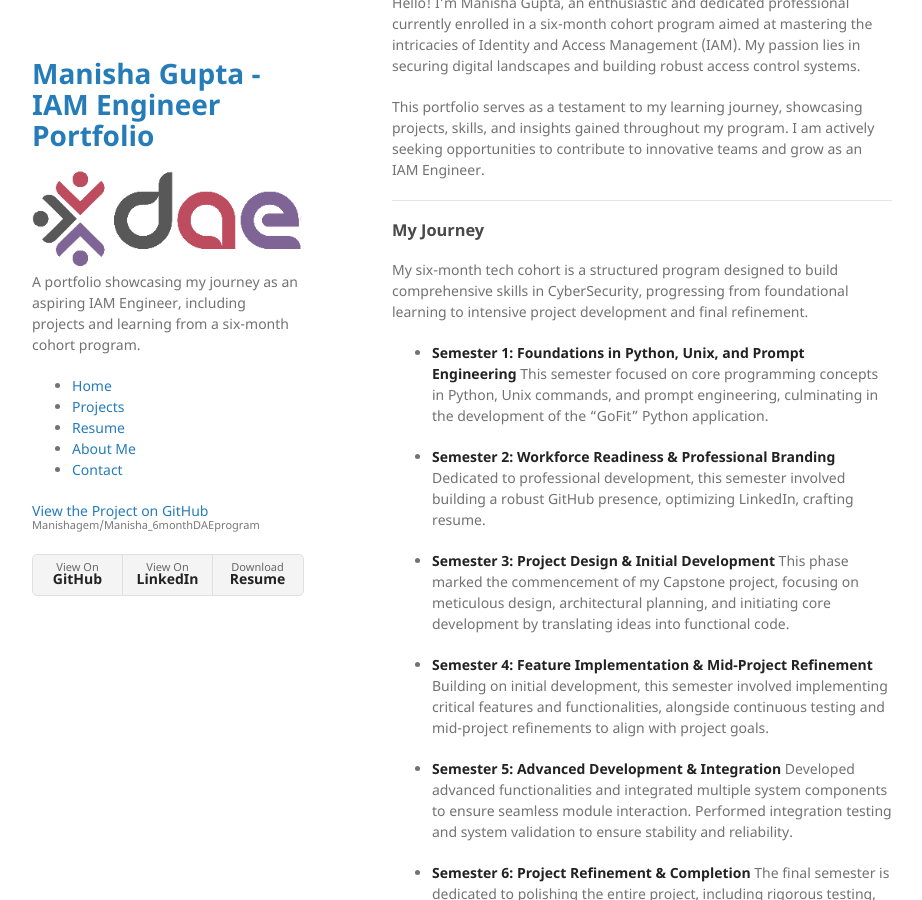
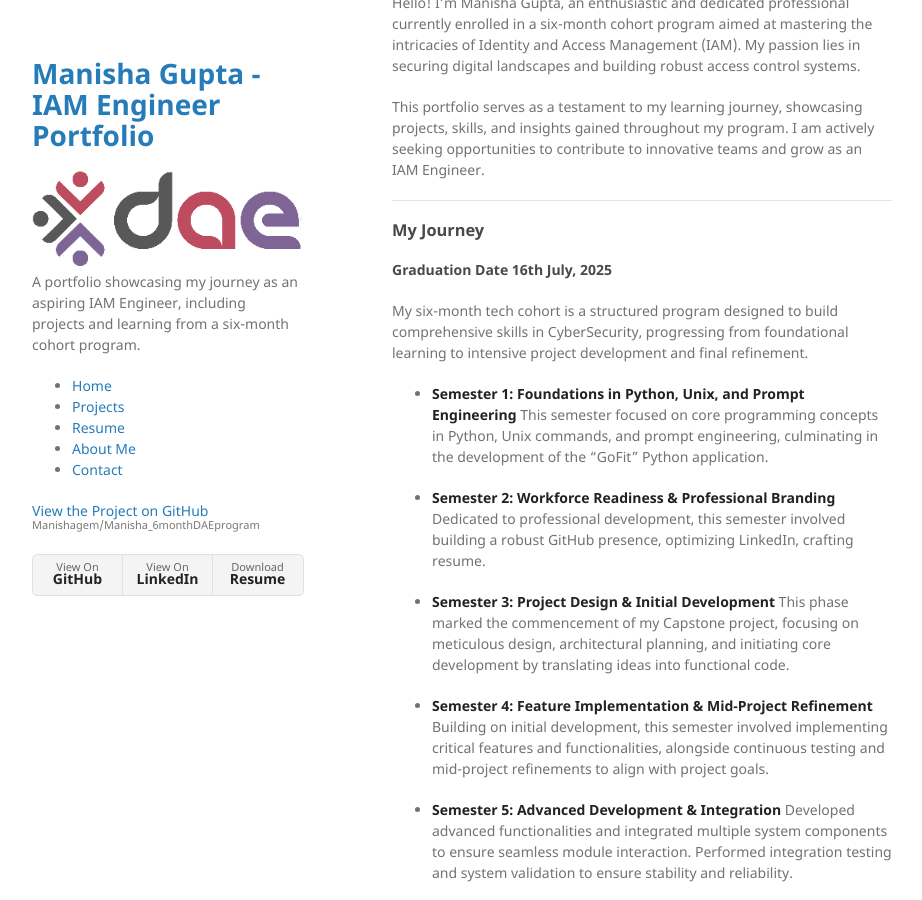
Before and after one commit to Manishagem/Manisha_6monthDAEprogram, a Jekyll site: the page built from docs/index.md, in a window 1280 px wide and 900 px high, scrolled down 367 px. Shown: the whole window, without its empty margins (178-1100 px from the left). Built offline with Jekyll 4.4.1, drawn with Linux system fonts in a browser that asks for light colours.

Commit message:
Change in GitHub Pages

```diff
--- a/docs/index.md
+++ b/docs/index.md
@@ -17,6 +17,7 @@ This portfolio serves as a testament to my learning journey, showcasing projects
 ---
 
 ### My Journey
+#### Graduation Date 16th July, 2025
 
 My six-month tech cohort is a structured program designed to build comprehensive skills in CyberSecurity, progressing from foundational learning to intensive project development and final refinement.
 
```
